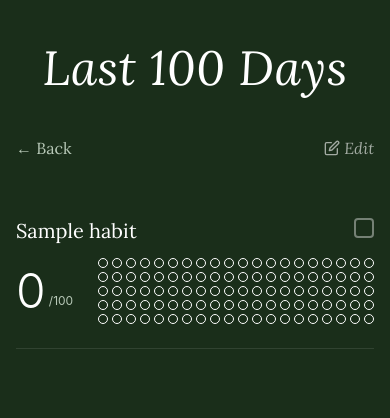
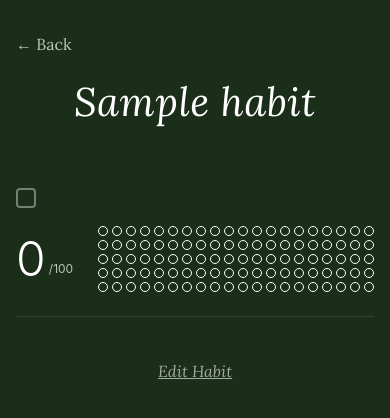
Before and after one commit to AidanStack/century_tracker, a Flask app: page /habit/1 in a window 390 px wide. Shown: the top 418 px of the page. Run offline with Flask 3, Linux system fonts and the light colour scheme; tables that the repository leaves empty hold one stand-in row (values such as "Sample post").

Commit message:
Fix checkbox toggle UX and redesign habit detail page
Checkbox improvements:
- Convert toggle to AJAX to prevent page reload and scroll jumping
- Add live UI updates for count and dot grid on toggle
- Fix dot order so first dot (top-left) represents today

Habit detail page redesign:
- Hide "Last 100 Days" header on detail page
- Display habit name as centered title below back button
- Remove duplicate habit name from card
- Move edit button to bottom with "Edit Habit" label
- Reduce title font size (2.5rem mobile, 2.75rem desktop)

Modal improvements:
- Add X close button in top right corner
- Remove cancel button from modal actions
- Reduce spacing between input field and action buttons

Layout adjustments:
- Reduce main content width from 600px to 500px

Co-Authored-By: Claude Sonnet 4.5 <noreply@anthropic.com>

```diff
--- a/static/style.css
+++ b/static/style.css
@@ -44,7 +44,7 @@ header h1 {
 }
 
 main {
-    max-width: 600px;
+    max-width: 500px;
     margin: 0 auto;
     padding: 0;
 }
@@ -128,8 +128,20 @@ main {
 /* Detail page header */
 .detail-header {
     display: flex;
-    justify-content: space-between;
+    justify-content: flex-start;
     align-items: center;
+    margin-bottom: 1rem;
+}
+
+.habit-detail-title {
+    font-family: 'Lora', serif;
+    font-size: 2.5rem;
+    font-weight: 400;
+    font-style: italic;
+    color: #ffffff;
+    opacity: 1;
+    text-align: center;
+    letter-spacing: 0.5px;
     margin-bottom: 2rem;
 }
 
@@ -164,7 +176,31 @@ main {
     opacity: 1;
 }
 
-.edit-habit-btn svg {
+.edit-habit-btn-bottom {
+    font-family: 'Lora', serif;
+    font-style: italic;
+    background: transparent;
+    border: none;
+    padding: 0.75rem 1.5rem;
+    cursor: pointer;
+    opacity: 0.6;
+    transition: opacity 0.2s;
+    display: flex;
+    align-items: center;
+    justify-content: center;
+    gap: 0.25rem;
+    color: #ffffff;
+    font-size: 1rem;
+    margin: 2rem auto;
+    text-decoration: underline;
+}
+
+.edit-habit-btn-bottom:hover {
+    opacity: 1;
+}
+
+.edit-habit-btn svg,
+.edit-habit-btn-bottom svg {
     display: block;
 }
 
--- a/templates/habit_detail.html
+++ b/templates/habit_detail.html
@@ -1,22 +1,22 @@
 {% extends "base.html" %}
 
 {% block content %}
+<style>
+    header {
+        display: none;
+    }
+</style>
+
 <div class="detail-header">
     <a href="{{ url_for('index') }}" class="back-link">← Back</a>
-    <button class="edit-habit-btn" onclick="openEditModal()">
-        <svg xmlns="http://www.w3.org/2000/svg" width="16" height="16" viewBox="0 0 24 24" fill="none" stroke="currentColor" stroke-width="2" stroke-linecap="round" stroke-linejoin="round">
-            <path d="M11 4H4a2 2 0 0 0-2 2v14a2 2 0 0 0 2 2h14a2 2 0 0 0 2-2v-7"></path>
-            <path d="M18.5 2.5a2.121 2.121 0 0 1 3 3L12 15l-4 1 1-4 9.5-9.5z"></path>
-        </svg>
-        <span>Edit</span>
-    </button>
 </div>
+
+<h1 class="habit-detail-title">{{ habit.habit_name }}</h1>
 
 <!-- Edit Modal -->
 <div id="editModal" class="modal" onclick="closeModalOnBackdrop(event)">
     <div class="modal-content">
-        <h2>Edit Habit</h2>
-
+        <button type="button" class="modal-close" onclick="closeEditModal()">×</button>
         <form method="POST" action="{{ url_for('rename_habit_route', habit_id=habit.habit_id) }}">
             <label for="habit_name">Habit Name</label>
             <input
@@ -30,7 +30,6 @@
 
             <div class="modal-actions">
                 <button type="submit" class="btn btn-primary">Save Changes</button>
-                <button type="button" class="btn btn-secondary" onclick="closeEditModal()">Cancel</button>
             </div>
         </form>
 
@@ -57,17 +56,53 @@ function closeModalOnBackdrop(event) {
         closeEditModal();
     }
 }
+
+function toggleHabit(habitId, checkbox) {
+    fetch(`/toggle-habit/${habitId}`, {
+        method: 'POST',
+        headers: {
+            'Content-Type': 'application/x-www-form-urlencoded',
+        }
+    })
+    .then(response => {
+        if (!response.ok) {
+            // If the request failed, revert the checkbox
+            checkbox.checked = !checkbox.checked;
+            alert('Failed to update habit. Please try again.');
+        } else {
+            // Update the UI after successful toggle
+            const habitCard = checkbox.closest('.habit-card');
+            const countElement = habitCard.querySelector('.count-main');
+            const dotGrid = habitCard.querySelector('.dot-grid');
+            const firstDot = dotGrid.querySelector('.dot:first-child');
+
+            // Update the count
+            let currentCount = parseInt(countElement.textContent);
+            if (checkbox.checked) {
+                countElement.textContent = currentCount + 1;
+                firstDot.classList.add('filled');
+            } else {
+                countElement.textContent = currentCount - 1;
+                firstDot.classList.remove('filled');
+            }
+        }
+    })
+    .catch(error => {
+        // If there's an error, revert the checkbox
+        checkbox.checked = !checkbox.checked;
+        alert('Failed to update habit. Please try again.');
+    });
+}
 </script>
 
 <div class="habit-card">
     <div class="habit-header">
-        <div class="habit-name-static">{{ habit.habit_name }}</div>
-        <form method="POST" action="{{ url_for('toggle_habit', habit_id=habit.habit_id) }}" style="margin: 0;">
+        <form method="POST" action="{{ url_for('toggle_habit', habit_id=habit.habit_id) }}" style="margin: 0;" onsubmit="return false;">
             <input type="hidden" name="next" value="{{ url_for('habit_detail', habit_id=habit.habit_id) }}">
             <input type="checkbox"
                    class="habit-checkbox"
                    {% if habit.completed_today %}checked{% endif %}
-                   onchange="this.form.submit()">
+                   onchange="toggleHabit({{ habit.habit_id }}, this)">
         </form>
     </div>
 
@@ -84,4 +119,6 @@ function closeModalOnBackdrop(event) {
         </div>
     </div>
 </div>
+
+<button class="edit-habit-btn-bottom" onclick="openEditModal()">Edit Habit</button>
 {% endblock %}
```
Also changed, not shown: other parts of static/style.css (+30 -1 lines), templates/index.html (+41 -2 lines).
